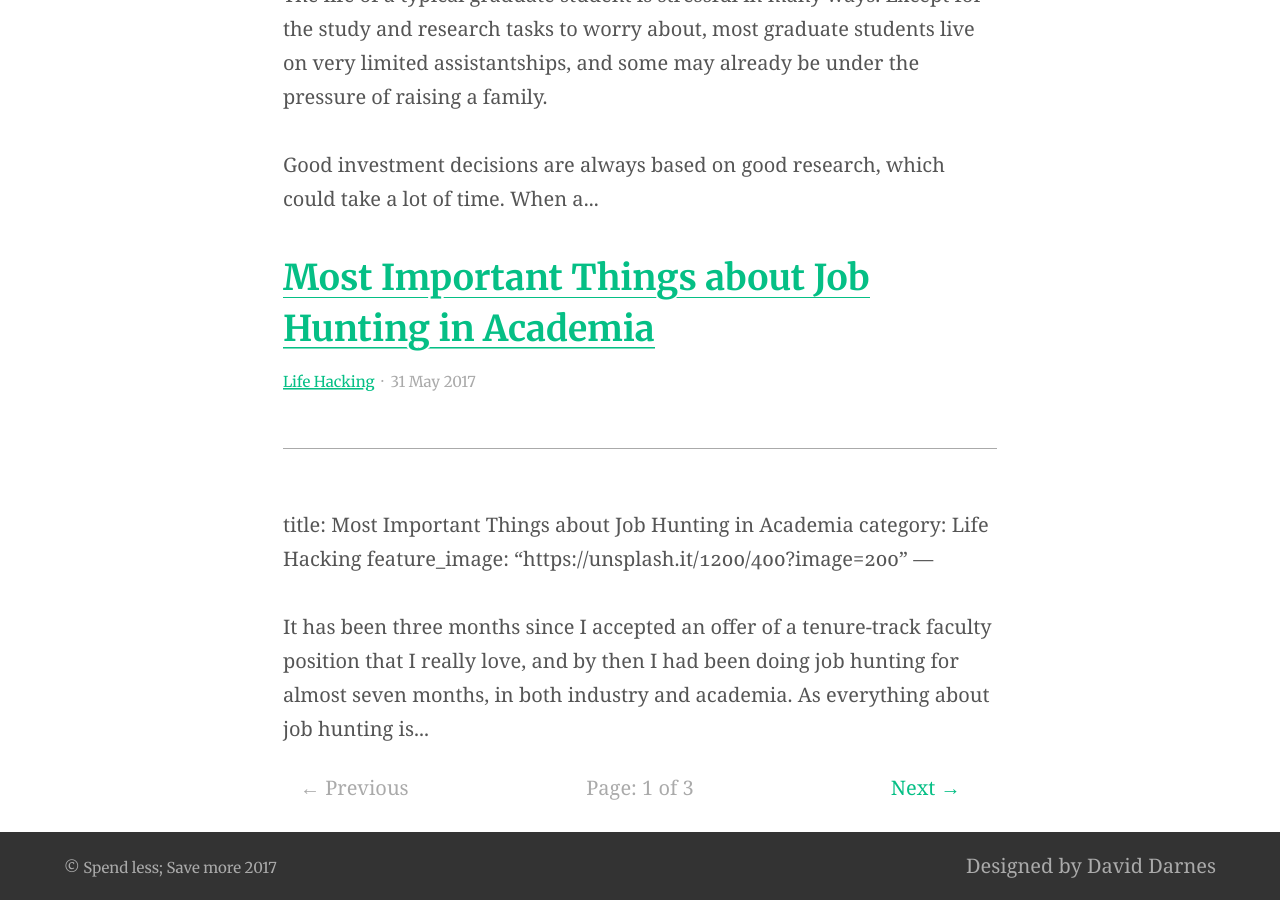
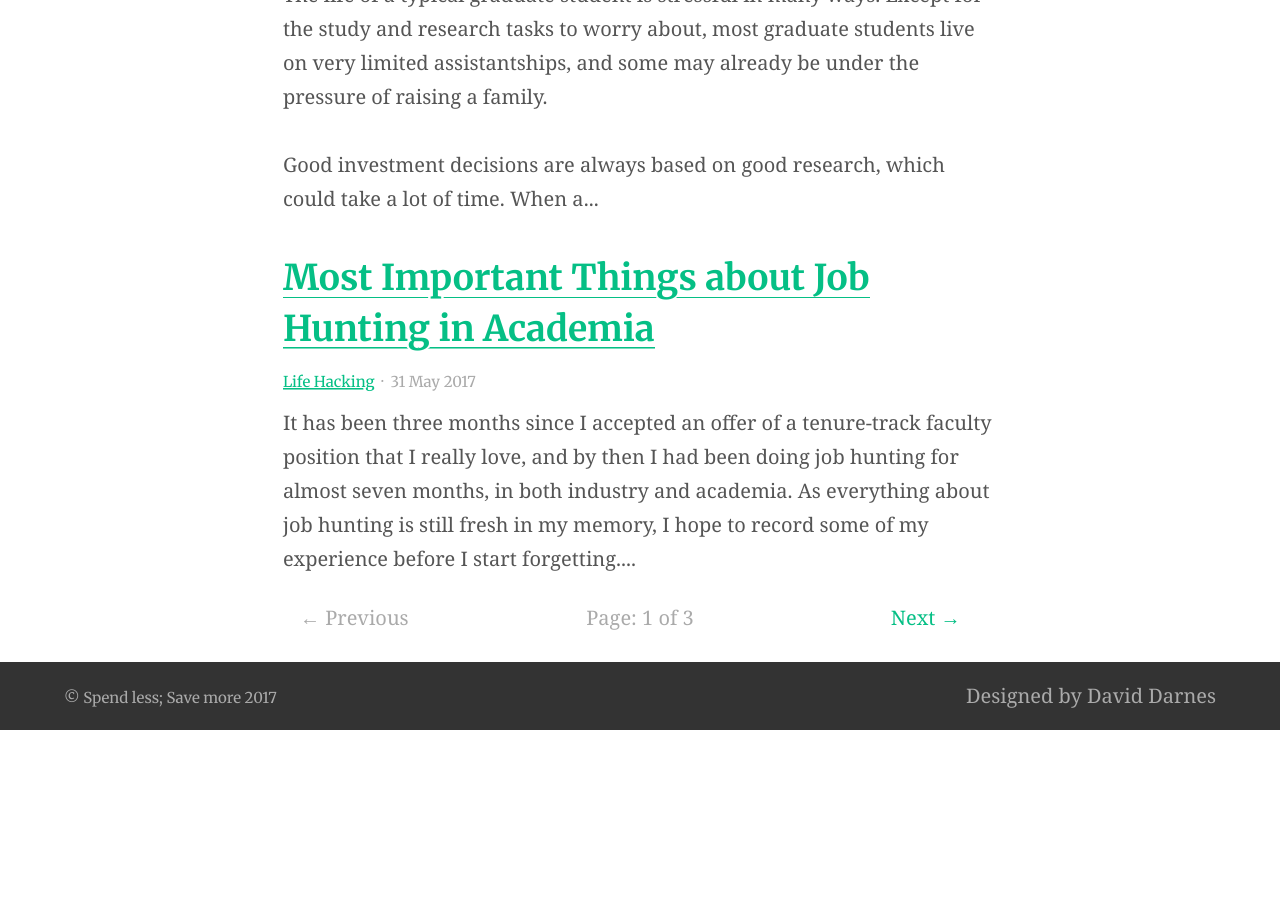
Before and after one commit to Neo-Hao/neo-hao.github.io, a Jekyll site: the page built from blog/index.html, in a window 1280 px wide and 900 px high, scrolled down 785 px. Built offline with Jekyll 4.4.1, drawn with Linux system fonts in a browser that asks for light colours; the list of posts is cut into pages by our own code; after the commit the page ends 1515 px from its top, so only the background shows below that.

Commit message:
theme fix

```diff
--- a/_posts/2017-05-31-job-hunting-in-academia.md
+++ b/_posts/2017-05-31-job-hunting-in-academia.md
@@ -1,9 +1,3 @@
----
-title: Most Important Things about Job Hunting in Academia
-category: Life Hacking
-feature_image: "https://unsplash.it/1200/400?image=200"
----
-
 ---
 title: Most Important Things about Job Hunting in Academia
 category: Life Hacking
```
